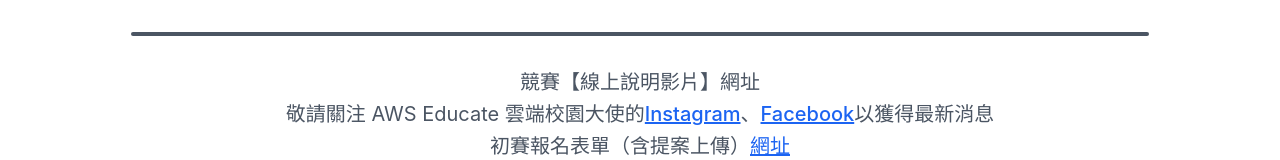
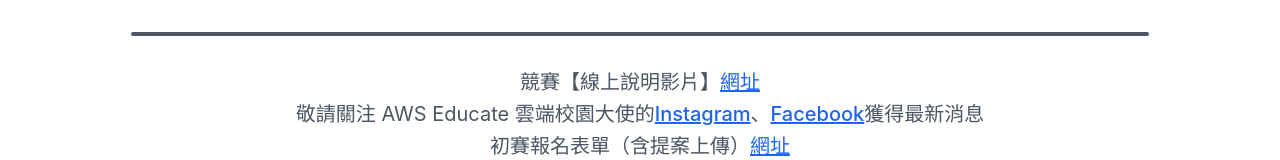
Before and after one commit to nizw0/hackathon, a React (Create React App) app: page / in a window 1280 px wide. Shown: the part 640-800 px from the top of the page. Built offline with nearby package versions, Linux system fonts and the light colour scheme; the HTML template or start-up script is replaced by a standard one.

Commit message:
feat: update contents

```diff
--- a/src/components/board.jsx
+++ b/src/components/board.jsx
@@ -11,13 +11,15 @@
       <h2 className="text-5xl font-bold text-gray-600">最新公告</h2>
       <GrayLine />
       <ul className="space-y-1 text-center text-gray-500 list-none list-inside dark:text-gray-400">
-        <Post>競賽【線上說明影片】網址</Post>
+        <Post>
+          競賽【線上說明影片】<Link href="https://www.youtube.com/watch?v=BtlywlXopUE">網址</Link>
+        </Post>
         <Post>
           <span className="block md:inline-block">敬請關注 AWS Educate 雲端校園大使的</span>
           <span className="block md:inline-block">
             <Link href="https://www.instagram.com/awseducatestdambtw/">Instagram</Link>、
             <Link href="https://www.facebook.com/awseducatestudentambassadortaiwan">Facebook</Link>
-            以獲得最新消息
+            獲得最新消息
           </span>
         </Post>
         <Post>
--- a/src/components/intro.jsx
+++ b/src/components/intro.jsx
@@ -38,7 +38,7 @@
           frameBorder="0"
           allow="accelerometer; clipboard-write; encrypted-media; gyroscope; picture-in-picture"
           allowFullScreen
-        ></iframe>
+        />
       </div>
       <button
         type="button"
--- a/src/components/notice.jsx
+++ b/src/components/notice.jsx
@@ -43,22 +43,28 @@
         </div>
       </div>
       <div>
-        <h3 className="px-5 py-5 text-3xl font-bold text-left text-white">線上說明影片（預計 12/21 釋出）</h3>
+        <h3 className="px-5 py-5 text-3xl font-bold text-left text-white">線上說明影片</h3>
         <div className="flex justify-center">
-          <div
-            role="status"
-            className="flex items-center justify-center w-4/5 bg-gray-300 rounded-lg h-96 animate-pulse dark:bg-gray-700"
-          >
-            <svg
-              className="w-12 h-12 text-gray-200 dark:text-gray-600"
-              xmlns="http://www.w3.org/2000/svg"
-              aria-hidden="true"
-              fill="currentColor"
-              viewBox="0 0 384 512"
-            >
-              <path d="M361 215C375.3 223.8 384 239.3 384 256C384 272.7 375.3 288.2 361 296.1L73.03 472.1C58.21 482 39.66 482.4 24.52 473.9C9.377 465.4 0 449.4 0 432V80C0 62.64 9.377 46.63 24.52 38.13C39.66 29.64 58.21 29.99 73.03 39.04L361 215z" />
-            </svg>
-          </div>
+          {/* <iframe
+            className="border-8 border-double border-sky-700"
+            width="910"
+            height="528"
+            src="https://www.youtube.com/watch?v=BtlywlXopUE"
+            title="Introduction of AWS Educate Warrior Saga"
+            frameBorder="0"
+            allow="accelerometer; clipboard-write; encrypted-media; gyroscope; picture-in-picture"
+            allowFullScreen
+          /> */}
+          <iframe
+            className="border-8 border-gray-700 border-double"
+            width="910"
+            height="528"
+            src="https://www.youtube.com/embed/BtlywlXopUE"
+            title="2022 AWS Educate雲端提案競賽說明會"
+            frameBorder="0"
+            allow="accelerometer; clipboard-write; encrypted-media; gyroscope; picture-in-picture"
+            allowfullscreen
+          ></iframe>
         </div>
       </div>
       <div>
```
